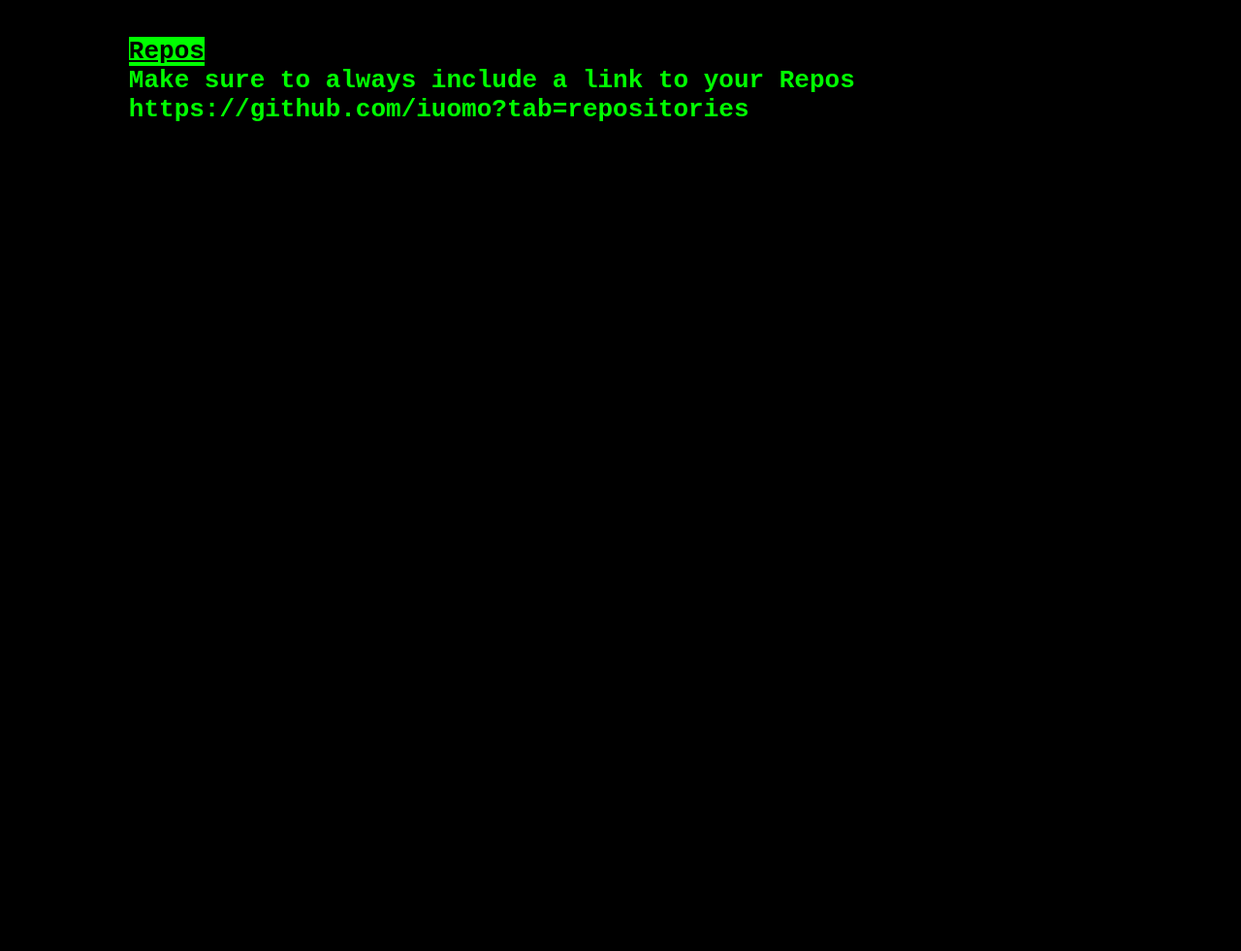
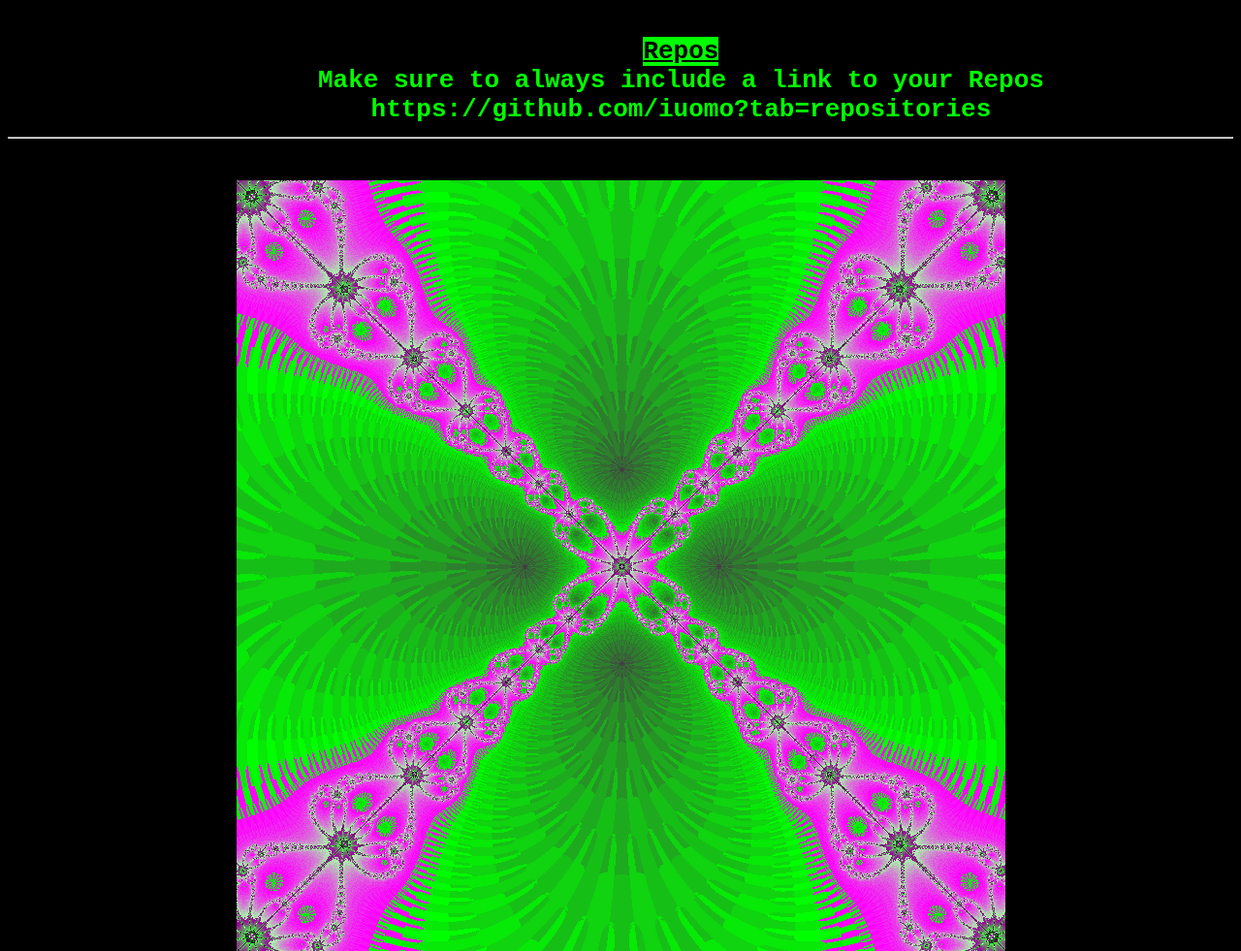
Before and after one commit to iuomo/iuomo.github.io, a plain HTML site: page index.html in a window 1280 px wide. Shown: the whole page at 97% size. Before the commit the page ends 800 px from the top, so only its background shows below. Drawn offline with Linux system fonts and the light colour scheme.

Commit message:
Update index.html

```diff
--- a/index.html
+++ b/index.html
@@ -9,12 +9,16 @@
 
   }
    </style>
+   <center>
 <pre>
 <h1>
 &nbsp;&nbsp;&nbsp;&nbsp;&nbsp;&nbsp;&nbsp;&nbsp;<a href = "https://github.com/iuomo?tab=repositories">Repos</a>
 &nbsp;&nbsp;&nbsp;&nbsp;&nbsp;&nbsp;&nbsp;&nbsp;Make sure to always include a link to your Repos
 &nbsp;&nbsp;&nbsp;&nbsp;&nbsp;&nbsp;&nbsp;&nbsp;https://github.com/iuomo?tab=repositories
+<hr />
+<img src = "newton.png">
 </h1>
 </pre>
+   </center>
 </body>
 </html>
```
